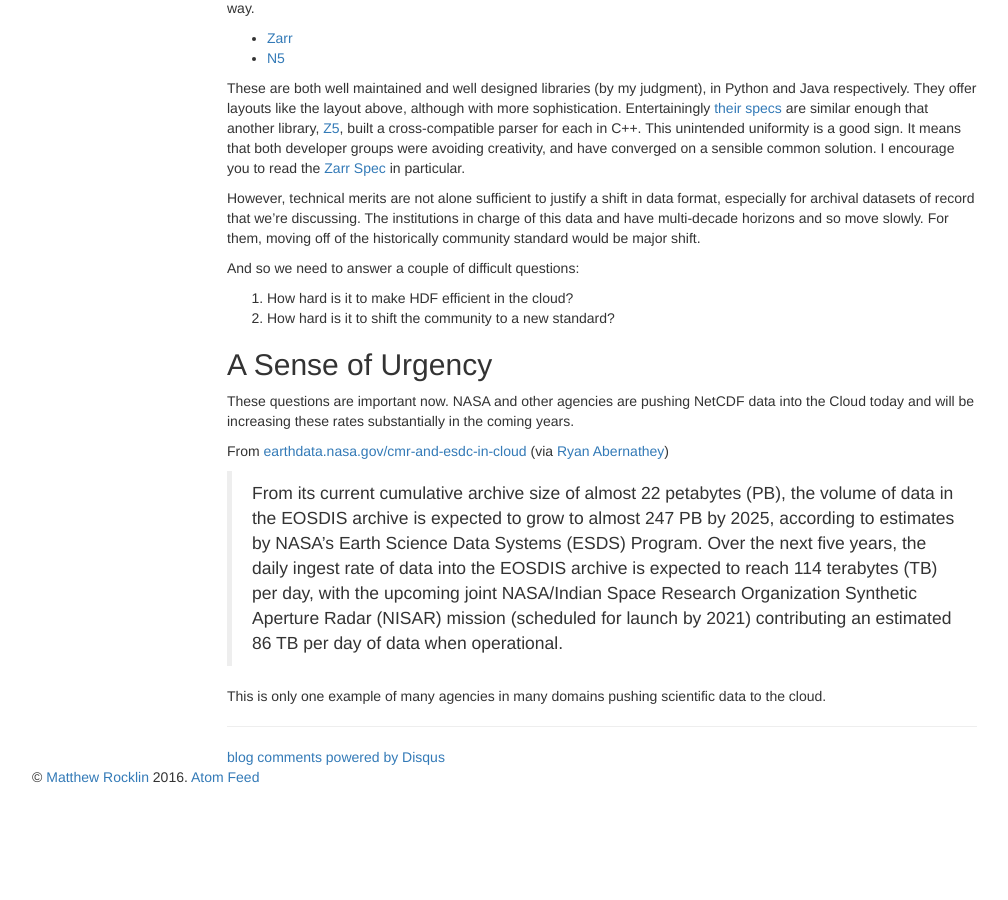
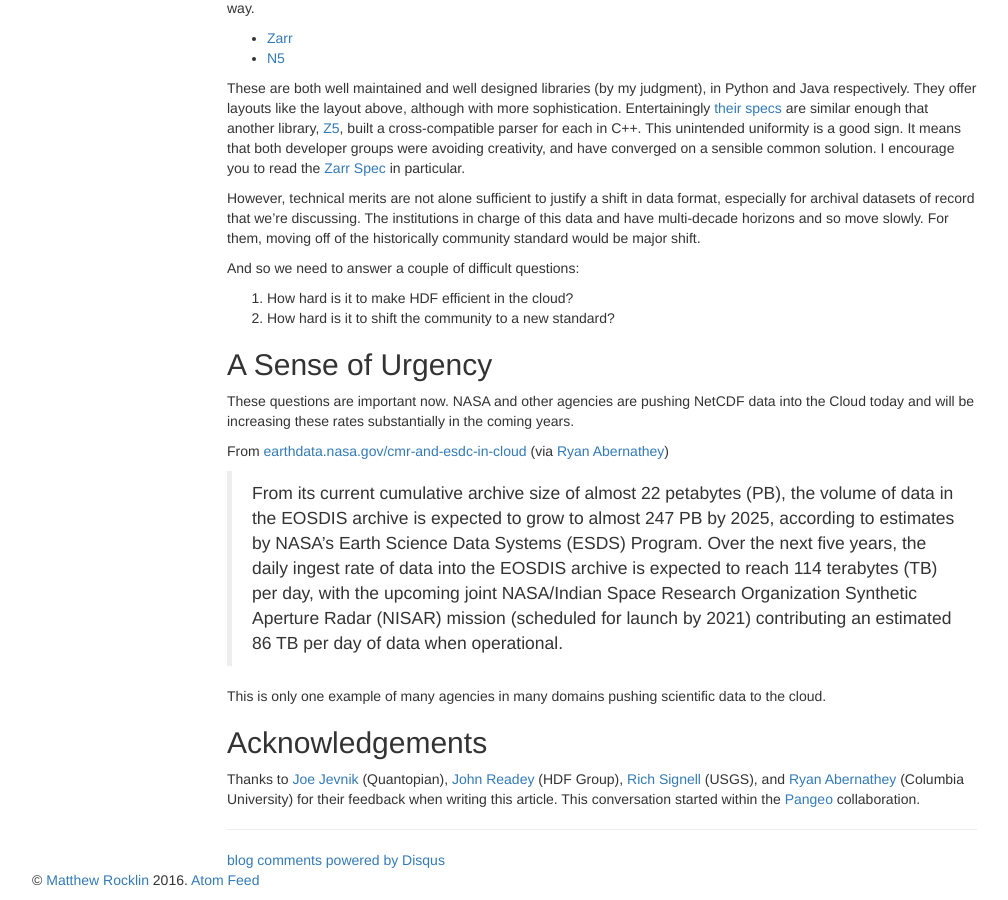
Before and after one commit to besyskymnbk/blog, a Jekyll site: the page built from _posts/work/2018-01-30-hdf-in-the-cloud.md, in a window 1280 px wide and 900 px high, scrolled down 4946 px. Shown: the whole window, without its empty margins (38-1046 px from the left). Built offline with Jekyll 4.4.1, drawn with Linux system fonts in a browser that asks for light colours; comment, search, counter and statistics services are not loaded; before the commit the page ends 5743 px from its top, so only the background shows below that.

Commit message:
add acknowledgments

```diff
--- a/_posts/work/2018-01-30-hdf-in-the-cloud.md
+++ b/_posts/work/2018-01-30-hdf-in-the-cloud.md
@@ -347,3 +347,15 @@ From [earthdata.nasa.gov/cmr-and-esdc-in-cloud](https://earthdata.nasa.gov/cmr-a
 > From its current cumulative archive size of almost 22 petabytes (PB), the volume of data in the EOSDIS archive is expected to grow to almost 247 PB by 2025, according to estimates by NASA’s Earth Science Data Systems (ESDS) Program. Over the next five years, the daily ingest rate of data into the EOSDIS archive is expected to reach 114 terabytes (TB) per day, with the upcoming joint NASA/Indian Space Research Organization Synthetic Aperture Radar (NISAR) mission (scheduled for launch by 2021) contributing an estimated 86 TB per day of data when operational.
 
 This is only one example of many agencies in many domains pushing scientific data to the cloud.
+
+
+Acknowledgements
+----------------
+
+Thanks to
+[Joe Jevnik](https://github.com/llllllllll) (Quantopian),
+[John Readey](https://github.com/jreadey) (HDF Group),
+[Rich Signell](https://github.com/rsignell-usgs) (USGS),
+and [Ryan Abernathey](https://rabernat.github.io/) (Columbia University)
+for their feedback when writing this article.
+This conversation started within the [Pangeo](https://pangeo-data.github.io/) collaboration.
```
